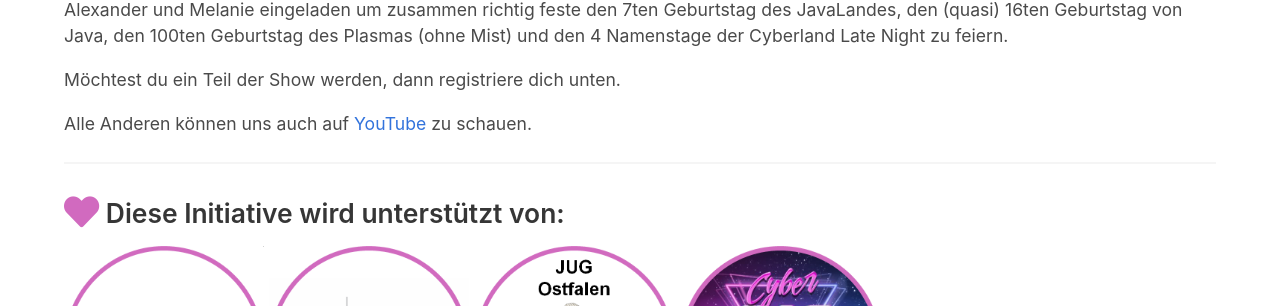
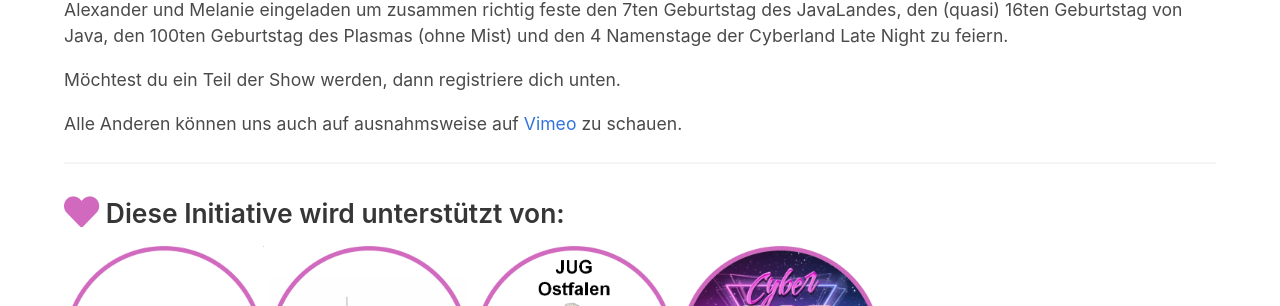
Before and after one commit to CyberLandConf/CyberLandConf.github.io, a Jekyll site: the page built from pages/events/2021-03-cyberland-late-night-javaland-edition.md, in a window 1280 px wide. Shown: the part 817-1123 px from the top of the page. Built offline with Jekyll 4.4.1, drawn with Linux system fonts in a browser that asks for light colours.

Commit message:
update vimeo link

```diff
--- a/pages/events/2021-03-cyberland-late-night-javaland-edition.md
+++ b/pages/events/2021-03-cyberland-late-night-javaland-edition.md
@@ -23,4 +23,6 @@
 
 Möchtest du ein Teil der Show werden, dann registriere dich unten.
 
-Alle Anderen können uns auch auf [YouTube](https://youtu.be/BzFBTPFk-gs) zu schauen.
+ Alle Anderen können uns auch auf ausnahmsweise auf [Vimeo](https://vimeo.com/event/785138/embed/fab31e364e) zu schauen.
+
+<!-- Alle Anderen können uns auch auf [YouTube](https://youtu.be/BzFBTPFk-gs) zu schauen. -->
```
